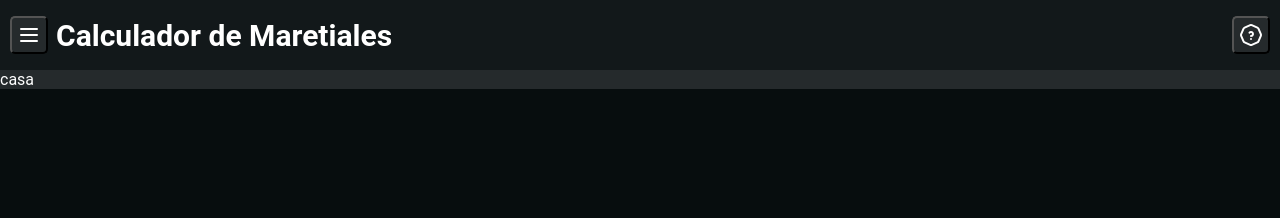
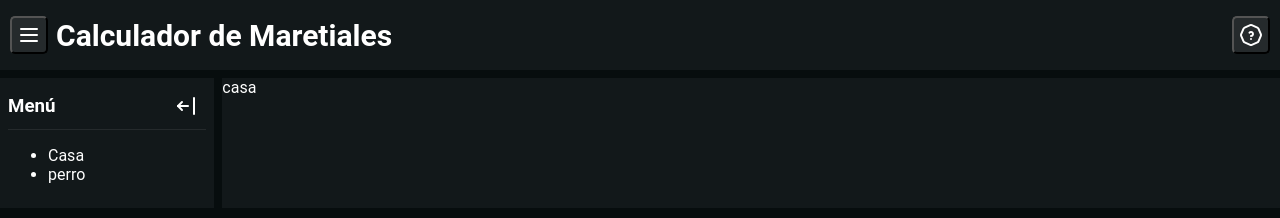
Before and after one commit to OutziderDev/Calculadora, an Astro site: page / in a window 1280 px wide. Built offline with nearby package versions, Linux system fonts and the light colour scheme; Astro itself is replaced by a stand-in of ours.

Commit message:
Feat: Reestructurar el layout y agregar un sidebar interactivo

```diff
--- a/src/layouts/Layout.astro
+++ b/src/layouts/Layout.astro
@@ -36,4 +36,9 @@ import Header from "../sections/Header.astro";
     font-family: 'Roboto', sans-serif;
 
 	}
+  main {
+    width: 100%;
+    display: flex;
+    flex-direction: row;
+  }
 </style>
--- a/src/pages/index.astro
+++ b/src/pages/index.astro
@@ -1,10 +1,10 @@
 ---
 import Layout from '../layouts/Layout.astro';
-import Aside from '../sections/Aside.astro';
+import Sidebar from '../sections/Sidebar.astro';
 ---
 
 <Layout>
-	<Aside/>
+  <Sidebar/>
   <section>
     casa
   </section>
@@ -12,7 +12,9 @@ import Aside from '../sections/Aside.astro';
 
 <style>
   section{
+    width: 100%;
+    margin: 0.5rem 0 0 0.5rem;
     color: #fff;
-    background-color: var(--color-secundario);
+    background-color: var(--color-primario);
   }
 </style>
--- a/src/sections/Aside.astro
+++ /dev/null
@@ -1,6 +0,0 @@
----
-
----
-<aside>
-
-</aside>
--- a/src/sections/Header.astro
+++ b/src/sections/Header.astro
@@ -4,7 +4,7 @@
 <header>
   <div class="container">
     <div class="subcontainer">
-      <button class="btn-menu">
+      <button class="btn-menu" id="header-menu-sidebar">
         <svg  xmlns="http://www.w3.org/2000/svg" width="24"  height="24"  viewBox="0 0 24 24"  fill="none"  stroke="currentColor"  stroke-width="2"  stroke-linecap="round"  stroke-linejoin="round" ><path stroke="none" d="M0 0h24v24H0z" fill="none"/><path d="M4 6l16 0" /><path d="M4 12l16 0" /><path d="M4 18l16 0" /></svg>
       </button>
       <h1>Calculador de Maretiales</h1>
@@ -59,3 +59,13 @@
     }
   }
 </style>
+
+<script>
+  document.addEventListener('DOMContentLoaded', () => {
+    const headerbtn = document.getElementById('header-menu-sidebar');
+
+    headerbtn?.addEventListener('click', () => {
+      document.dispatchEvent(new CustomEvent('toggleSidebar'));
+    })
+  })
+</script>
--- /dev/null
+++ b/src/sections/Sidebar.astro
@@ -0,0 +1,89 @@
+---
+
+---
+<sidebar id="sidebarMenu" class="">
+  <input type="checkbox" id="toggle-sidebar" hidden >
+
+  <div class="title-sidebar">
+    <h3>Menú</h3>
+    <label for="toggle-sidebar">
+      <svg  xmlns="http://www.w3.org/2000/svg"  width="24"  height="24"  viewBox="0 0 24 24"  fill="none"  stroke="currentColor"  stroke-width="2"  stroke-linecap="round"  stroke-linejoin="round" ><path stroke="none" d="M0 0h24v24H0z" fill="none"/><path d="M12 4l0 10" /><path d="M12 4l4 4" /><path d="M12 4l-4 4" /><path d="M4 20l16 0" /></svg>
+    </label>
+  </div>
+
+  <ul>
+    <li>Casa</li>
+    <li>perro</li>
+  </ul>
+</sidebar>
+
+<style>
+  sidebar {
+    color: #fff;
+    width: 15rem;
+    background-color: var(--color-primario);
+    margin-top: 0.5rem;
+    padding: 0.5rem;
+
+  }
+
+  sidebar:has(#toggle-sidebar:checked){
+    width: 4rem;
+    transition: width 0.2s ease;
+    .title-sidebar {
+      justify-content: center;
+    }
+
+    .title-sidebar h3 {
+      display: none;
+    }
+    .title-sidebar label svg {
+      transform: rotate(90deg);
+
+    }
+  }
+
+  .sidebarTranslate {
+    display: none;
+  }
+
+  .title-sidebar {
+    display: flex;
+    flex-direction: row;
+    place-items: center;
+    width: 100%;
+    justify-content: space-between;
+    border-bottom: 1px solid var(--color-secundario);
+    padding-bottom: 0.2rem;
+
+    & h3 {
+      margin: 0;
+      padding: 0;
+    }
+
+    & label {
+      display: flex;
+      background: none;
+      padding: 0.5rem;
+      border: none;
+      border-radius: 5px;
+      cursor: pointer;
+
+      & svg {
+        stroke: #fff;
+        transform: rotate(-90deg);
+      }
+    }
+
+    & label:hover {
+      background-color: var(--color-secundario);
+    }
+  }
+</style>
+
+<script>
+  document.addEventListener('toggleSidebar', ()=> {
+    const sidebar = document.getElementById('sidebarMenu');
+    sidebar?.classList.toggle('sidebarTranslate')
+  })
+</script>
```
